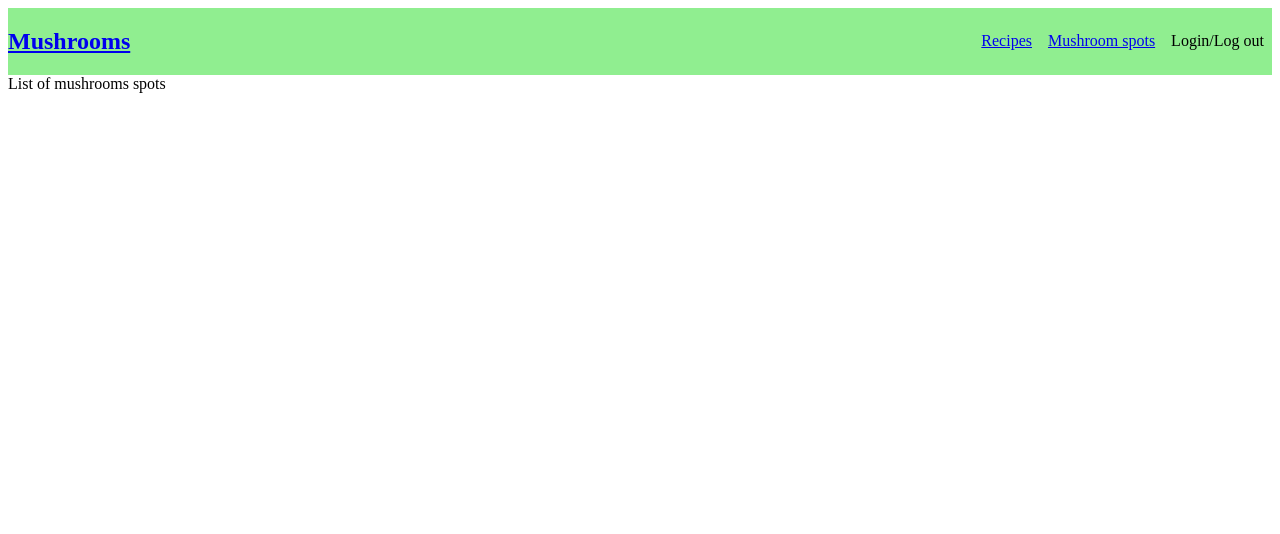
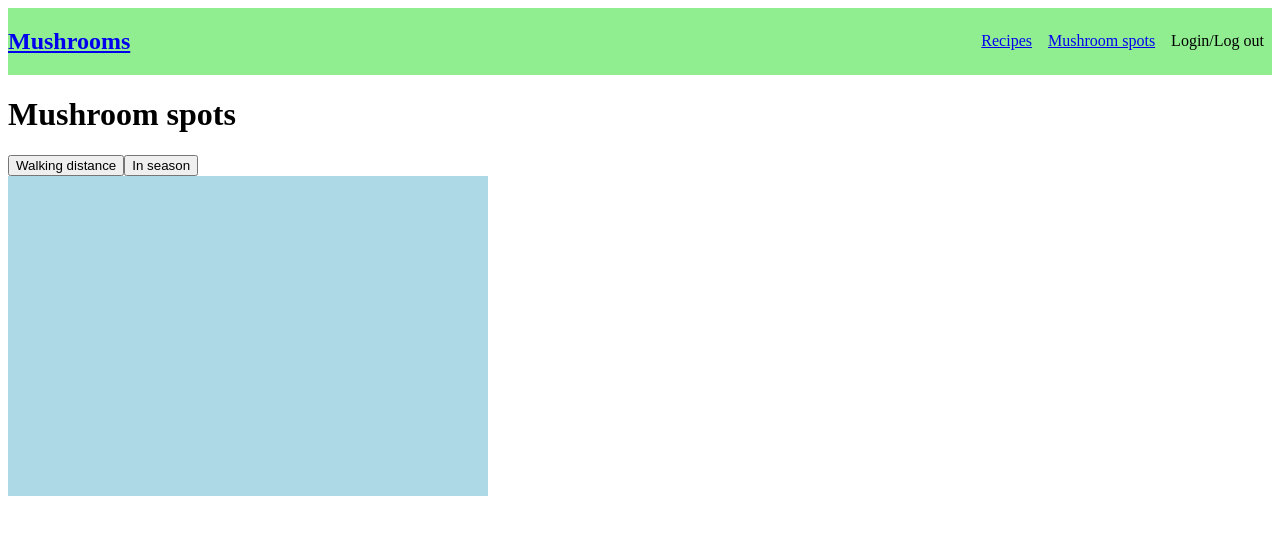
Before and after one commit to carole-arbogast/pick-your-mushroom, a Next.js app: page /spots in a window 1280 px wide. Shown: the top 534 px of the page. Built offline with nearby package versions, Linux system fonts and the light colour scheme.

Commit message:
refactor: turn /spots pages into only one page with a map

```diff
--- /dev/null
+++ b/pages/spots.tsx
@@ -0,0 +1,21 @@
+import styled from "styled-components";
+
+export function Spots() {
+  return (
+    <div>
+      <h1>Mushroom spots</h1>
+      <button>Walking distance</button>
+      <button>In season</button>
+      {/* TODO when clicking on a marker, display informatino about available mushrooms for that spot */}
+      <GooogleMap></GooogleMap>
+    </div>
+  );
+}
+
+const GooogleMap = styled.div`
+  width: 30em;
+  height: 20em;
+  background: lightblue;
+`;
+
+export default Spots;
--- a/pages/spots/[id].tsx
+++ /dev/null
@@ -1,5 +0,0 @@
-export function Spot() {
-  return <div>Mushroom Spot</div>;
-}
-
-export default Spot;
--- a/pages/spots/index.tsx
+++ /dev/null
@@ -1,5 +0,0 @@
-export function Spots() {
-  return <div>List of mushrooms spots</div>;
-}
-
-export default Spots;
```
